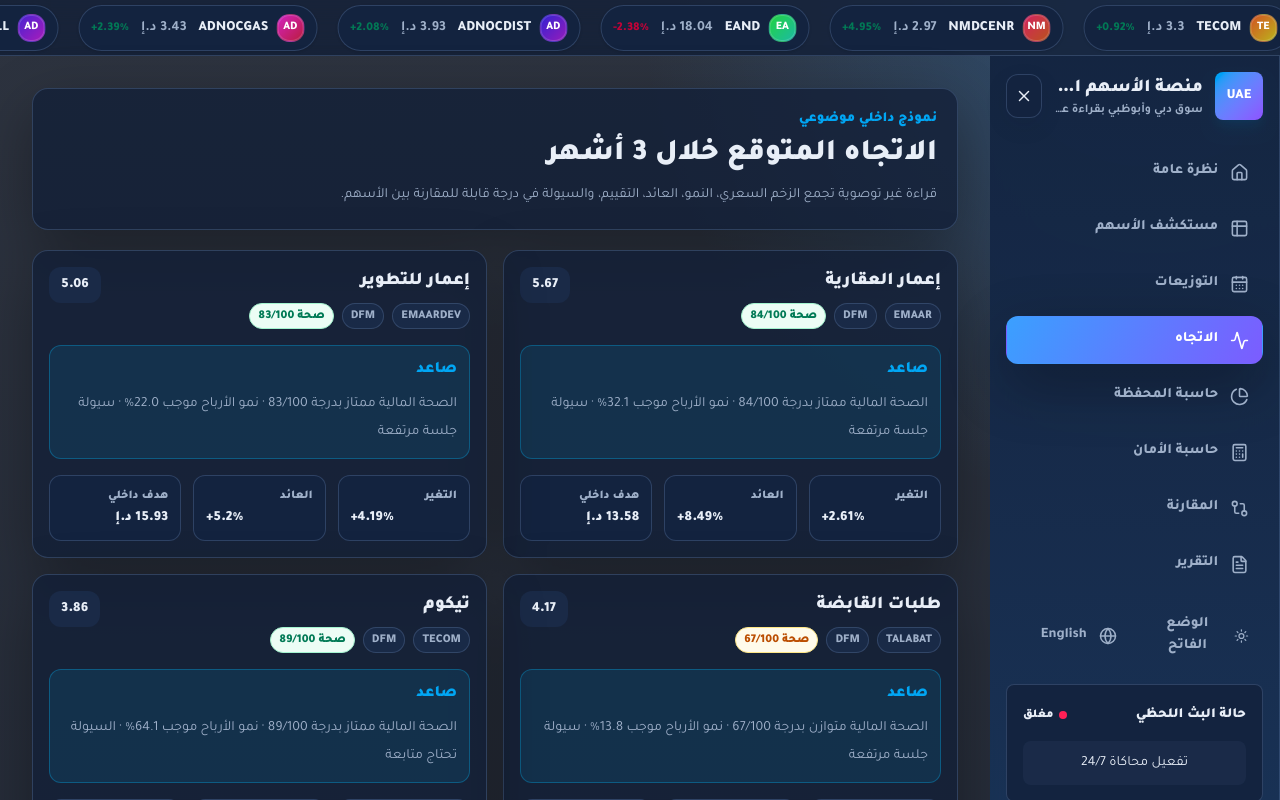
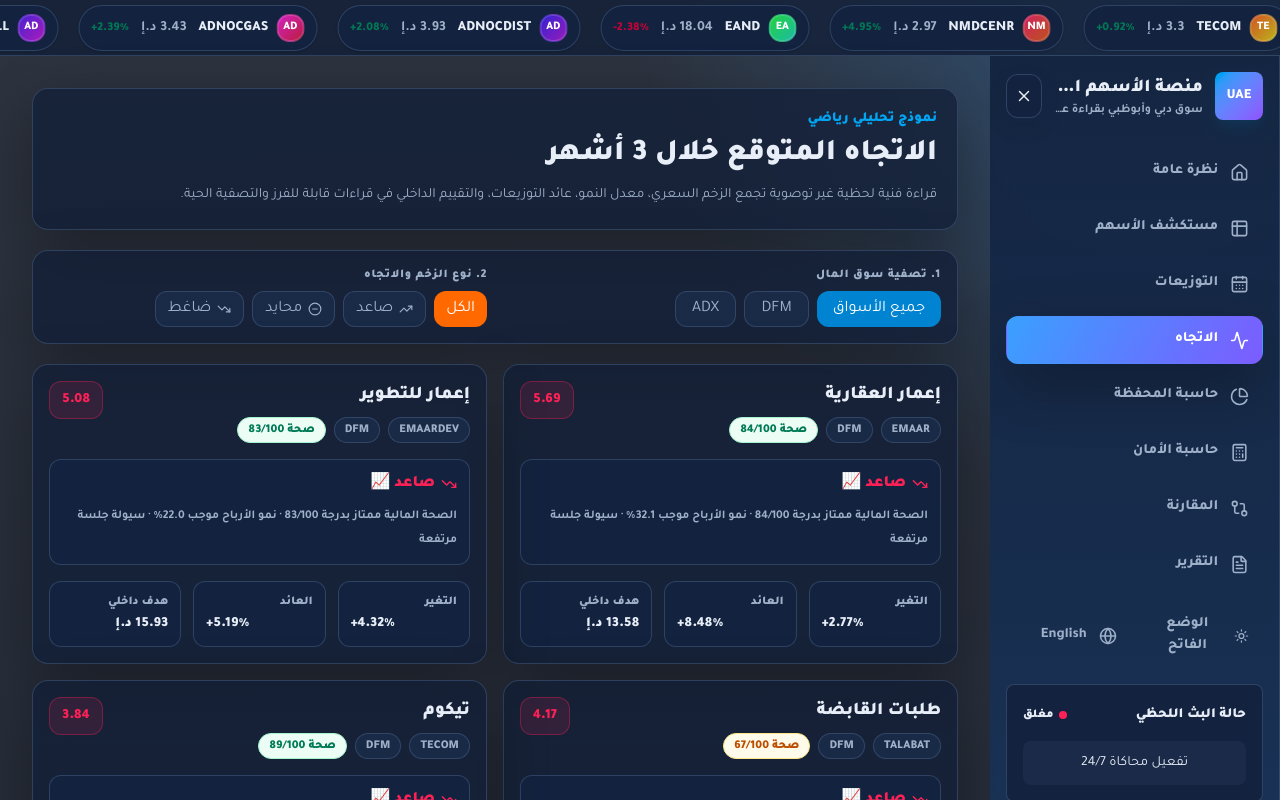
Before and after one commit to mayed050/emirati-capital-dashboard, a Next.js app: page /outlook in a window 1280 px wide. Shown: the top 800 px of the page. Built offline with nearby package versions, Linux system fonts and the light colour scheme; no server answers.

Commit message:
feat: upgrade expected trend outlook page with live market feed, market/trend tabs filters, and color-coded momentum cards

```diff
--- a/src/app/outlook/page.tsx
+++ b/src/app/outlook/page.tsx
@@ -1,54 +1,173 @@
+"use client";
+
 import Link from "next/link";
-import { stocksData } from "@/data/stocksData";
+import { useMemo, useState } from "react";
+import { Coins, LayoutGrid, CheckCircle2, TrendingUp, TrendingDown, MinusCircle } from "lucide-react";
+import { DATASET_INFO, stocksData } from "@/data/stocksData";
 import { formatCurrency, formatPercent } from "@/lib/format";
 import { calculateFinancialHealthScore, getExpectedTrend, healthClass } from "@/utils/analyticsEngine";
+import { useLanguage } from "@/context/languageContext";
+import { useLiveMarket } from "@/hooks/useLiveMarket";
+
+type TrendTab = "ALL" | "BULLISH" | "NEUTRAL" | "BEARISH";
 
 export default function OutlookPage() {
-  const rows = stocksData
-    .map((stock) => ({ stock, trend: getExpectedTrend(stock), health: calculateFinancialHealthScore(stock) }))
+  const { language, t } = useLanguage();
+  const { stocks: liveStocks } = useLiveMarket();
+  const isAr = language === "ar";
+
+  // Client Filter States
+  const [selectedMarket, setSelectedMarket] = useState<"ALL" | "DFM" | "ADX">("ALL");
+  const [selectedTrend, setSelectedTrend] = useState<TrendTab>("ALL");
+
+  // Hydrate with live stock data stream
+  const stocks = useMemo(() => {
+    return liveStocks.length > 0 ? liveStocks : stocksData;
+  }, [liveStocks]);
+
+  const rows = useMemo(() => {
+    return stocks
+      .map((stock) => {
+        const trend = getExpectedTrend(stock);
+        const health = calculateFinancialHealthScore(stock);
+
+        // Categorize trend mathematically based on score
+        let category: TrendTab = "NEUTRAL";
+        if (trend.score >= 68) category = "BULLISH";
+        else if (trend.score < 50) category = "BEARISH";
+
+        return { stock, trend, health, category };
+      })
+      .filter((row) => selectedMarket === "ALL" || row.stock.market === selectedMarket)
+      .filter((row) => selectedTrend === "ALL" || row.category === selectedTrend)
       .sort((a, b) => b.trend.score - a.trend.score);
+  }, [stocks, selectedMarket, selectedTrend]);
 
   return (
     <div className="grid min-w-0 grid-cols-[minmax(0,1fr)] gap-5">
       <header className="fusion-panel rounded-2xl p-5">
-        <p className="text-sm font-black text-sky-500">نموذج داخلي موضوعي</p>
-        <h1 className="mt-2 text-3xl font-black text-[color:var(--foreground)]">الاتجاه المتوقع خلال 3 أشهر</h1>
+        <p className="text-sm font-black text-sky-500">
+          {isAr ? "نموذج تحليلي رياضي" : "Mathematical Analysis Model"}
+        </p>
+        <h1 className="mt-2 text-3xl font-black text-[color:var(--foreground)]">
+          {isAr ? "الاتجاه المتوقع خلال 3 أشهر" : "3-Month Expected Outlook"}
+        </h1>
         <p className="mt-2 max-w-3xl text-sm leading-7 text-[color:var(--muted)]">
-          قراءة غير توصوية تجمع الزخم السعري، النمو، العائد، التقييم، والسيولة في درجة قابلة للمقارنة بين الأسهم.
+          {isAr
+            ? "قراءة فنية لحظية غير توصوية تجمع الزخم السعري، معدل النمو، عائد التوزيعات، والتقييم الداخلي في قراءات قابلة للفرز والتصفية الحية."
+            : "A live, non-advisory technical framework combining price momentum, growth metrics, dividend yields, and internal evaluations into reactive scores."}
         </p>
       </header>
 
+      {/* Advanced Tabbed Filters Panel */}
+      <section className="fusion-panel rounded-2xl p-4 grid gap-4 md:grid-cols-2 items-center">
+        {/* Market Filter */}
+        <div>
+          <span className="block text-xs font-black text-[color:var(--muted)] mb-2 uppercase tracking-wider">
+            {isAr ? "1. تصفية سوق المال" : "1. Filter by Market"}
+          </span>
+          <div className="flex gap-2">
+            {(["ALL", "DFM", "ADX"] as const).map((m) => (
+              <button
+                key={m}
+                onClick={() => setSelectedMarket(m)}
+                className={`min-h-9 px-4 rounded-xl text-xs font-black transition ${
+                  selectedMarket === m ? "bg-sky-600 text-white" : "market-chip"
+                }`}
+              >
+                {m === "ALL" ? (isAr ? "جميع الأسواق" : "All Markets") : m}
+              </button>
+            ))}
+          </div>
+        </div>
+
+        {/* Trend Tab Selector */}
+        <div>
+          <span className="block text-xs font-black text-[color:var(--muted)] mb-2 uppercase tracking-wider">
+            {isAr ? "2. نوع الزخم والاتجاه" : "2. Momentum / Trend Class"}
+          </span>
+          <div className="flex flex-wrap gap-2">
+            {(["ALL", "BULLISH", "NEUTRAL", "BEARISH"] as const).map((tab) => (
+              <button
+                key={tab}
+                onClick={() => setSelectedTrend(tab)}
+                className={`min-h-9 px-3 rounded-xl text-xs font-black transition flex items-center gap-1.5 ${
+                  selectedTrend === tab ? "bg-orange-500 text-white" : "market-chip"
+                }`}
+              >
+                {tab === "BULLISH" && <TrendingUp size={14} />}
+                {tab === "BEARISH" && <TrendingDown size={14} />}
+                {tab === "NEUTRAL" && <MinusCircle size={14} />}
+                <span>
+                  {tab === "ALL" ? (isAr ? "الكل" : "All") :
+                   tab === "BULLISH" ? (isAr ? "صاعد" : "Bullish") :
+                   tab === "NEUTRAL" ? (isAr ? "محايد" : "Neutral") : (isAr ? "ضاغط" : "Bearish")}
+                </span>
+              </button>
+            ))}
+          </div>
+        </div>
+      </section>
+
+      {/* Grid of Dynamic Cards */}
       <section className="grid gap-4 lg:grid-cols-2">
-        {rows.map(({ stock, trend, health }) => (
-          <Link key={stock.symbol} href={`/stocks/${stock.symbol}`} className="fusion-panel rounded-2xl p-4 hover:border-sky-400">
+        {rows.map(({ stock, trend, health, category }) => {
+          // Dynamic glow and border styles based on mathematical trend category
+          const styleConfig =
+            category === "BULLISH"
+              ? { border: "border-emerald-500/25 bg-emerald-500/4 hover:border-emerald-500", tone: "text-emerald-500", badge: "bg-emerald-500/12 text-emerald-500 border-emerald-500/35" }
+              : category === "BEARISH"
+              ? { border: "border-rose-500/25 bg-rose-500/4 hover:border-rose-500", tone: "text-rose-500", badge: "bg-rose-500/12 text-rose-500 border-rose-500/35" }
+              : { border: "border-amber-500/25 bg-amber-500/4 hover:border-amber-500", tone: "text-amber-500", badge: "bg-amber-500/12 text-amber-500 border-amber-500/35" };
+
+          return (
+            <Link
+              key={stock.symbol}
+              href={`/stocks/${stock.symbol}`}
+              className={`fusion-panel rounded-2xl p-4 transition-all hover:scale-[1.01] border ${styleConfig.border}`}
+            >
               <div className="flex flex-wrap items-start justify-between gap-3">
                 <div>
-                <p className="text-lg font-black text-[color:var(--foreground)]">{stock.nameAr}</p>
+                  <p className="text-lg font-black text-[color:var(--foreground)]">
+                    {isAr ? stock.nameAr : stock.nameEn}
+                  </p>
                   <div className="mt-2 flex flex-wrap gap-2 text-xs font-black">
-                  <span className="market-chip rounded-full px-2 py-1">{stock.symbol}</span>
-                  <span className="market-chip rounded-full px-2 py-1">{stock.market}</span>
-                  <span className={`rounded-full border px-2 py-1 ${healthClass(health.score)}`}>
-                    صحة {health.score}/100
+                    <span className="market-chip rounded-full px-2.5 py-1">{stock.symbol}</span>
+                    <span className="market-chip rounded-full px-2.5 py-1">{stock.market}</span>
+                    <span className={`rounded-full border px-2.5 py-1 ${healthClass(health.score)}`}>
+                      {isAr ? `صحة ${health.score}/100` : `Health ${health.score}/100`}
                     </span>
                   </div>
                 </div>
-              <div className="number rounded-xl bg-[color:var(--chip)] px-3 py-2 text-sm font-black text-[color:var(--foreground)]">
+
+                {/* Score Badge */}
+                <div className={`number rounded-xl px-3 py-2 text-sm font-black border ${styleConfig.badge}`}>
                   {trend.score}
                 </div>
               </div>
 
-            <div className="mt-4 rounded-xl border border-sky-400/30 bg-sky-400/10 p-3">
-              <p className="font-black text-sky-500">{trend.direction}</p>
-              <p className="mt-2 text-sm leading-7 text-[color:var(--muted)]">{trend.qualifiers.join(" · ")}</p>
+              {/* Dynamic Qualifiers & Details Row */}
+              <div className="mt-4 rounded-xl border border-[color:var(--line)] bg-[color:var(--surface-strong)] p-3">
+                <p className={`font-black flex items-center gap-1.5 ${styleConfig.tone}`}>
+                  {category === "BULLISH" && <TrendingUp size={16} />}
+                  {category === "BEARISH" && <TrendingDown size={16} />}
+                  {category === "NEUTRAL" && <MinusCircle size={16} />}
+                  <span>{t(trend.direction)}</span>
+                </p>
+                <p className="mt-2 text-xs leading-6 text-[color:var(--muted)] font-semibold">
+                  {trend.qualifiers.map((q) => t(q)).join(" · ")}
+                </p>
               </div>
 
-            <div className="mt-4 grid gap-3 text-sm md:grid-cols-3">
-              <Mini label="التغير" value={formatPercent(stock.prices.changePercent)} />
-              <Mini label="العائد" value={formatPercent(stock.fundamentals.dividendYield)} />
-              <Mini label="هدف داخلي" value={formatCurrency(stock.modelTarget.base)} />
+              {/* Quick Metrics Grid */}
+              <div className="mt-4 grid gap-3 text-sm grid-cols-3">
+                <Mini label={t("thChange")} value={formatPercent(stock.prices.changePercent)} />
+                <Mini label={t("thYield")} value={formatPercent(stock.fundamentals.dividendYield)} />
+                <Mini label={isAr ? "هدف داخلي" : "Internal Target"} value={formatCurrency(stock.modelTarget.base)} />
               </div>
             </Link>
-        ))}
+          );
+        })}
       </section>
     </div>
   );
```
Lines whose indentation alone changed are shown as unchanged.
